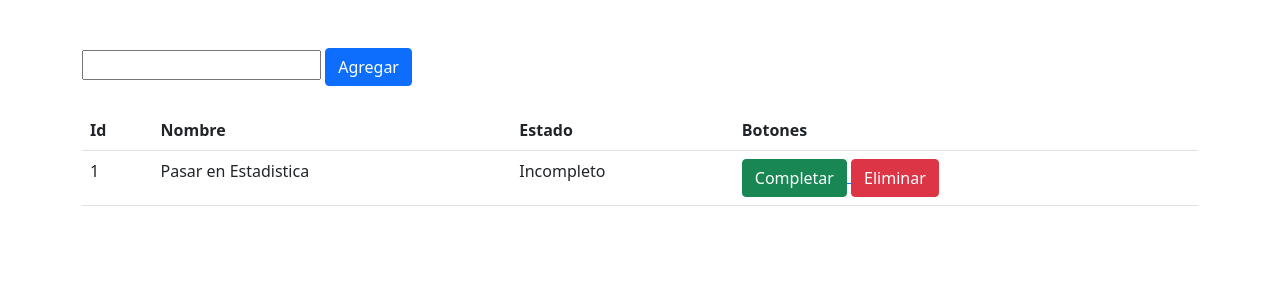
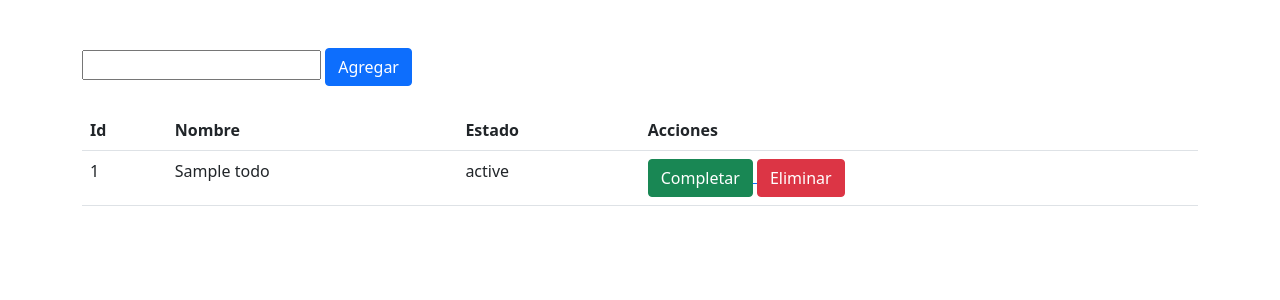
Before and after one commit to 2236571/proyectofinal, a Flask app: page / in a window 1280 px wide. Shown: the top 300 px of the page. Run offline with Flask 3, Linux system fonts and the light colour scheme; tables that the repository leaves empty hold one stand-in row (values such as "Sample post").

Commit message:
Update select.html

```diff
--- a/templates/select.html
+++ b/templates/select.html
@@ -14,7 +14,7 @@
     <div class="container">
       <form method="post">
         <input type="text" name="name">
-        <button type="submit" class="btn btn-primary">Agregar</button>
+        <button type="summit" class="btn btn-primary">Agregar</button>
       </form>
     </div>
     <br>
@@ -24,21 +24,23 @@
               <th>Id</th>
               <th>Nombre</th>
               <th>Estado</th>
-              <th>Botones</th>
+              <th>Acciones</th>
             </tr>
+            {%for todo in lista_tareas%}
             <tr>
-              <td>1</td>
-              <td>Pasar en Estadistica</td>
-              <td>Incompleto</td>
+              <td>{{todo.id}}</td>
+              <td>{{todo.name}}</td>
+              <td>{{todo.state}}</td>
               <td>
-                <a href="{{ url_for('update', id=1) }}">
+                <a href="{{ url_for('update', id=todo.id) }}">
                   <button type="button" class="btn btn-success">Completar</button>
                 </a>
-                <a href="{{ url_for('delete', id=1) }}">
+                <a href="{{ url_for('delete', id=todo.id) }}">
                   <button type="button" class="btn btn-danger">Eliminar</button>
               </a>
               </td>
             </tr>
+            {% endfor %}
           </table>
     </div>
 </body>
```
